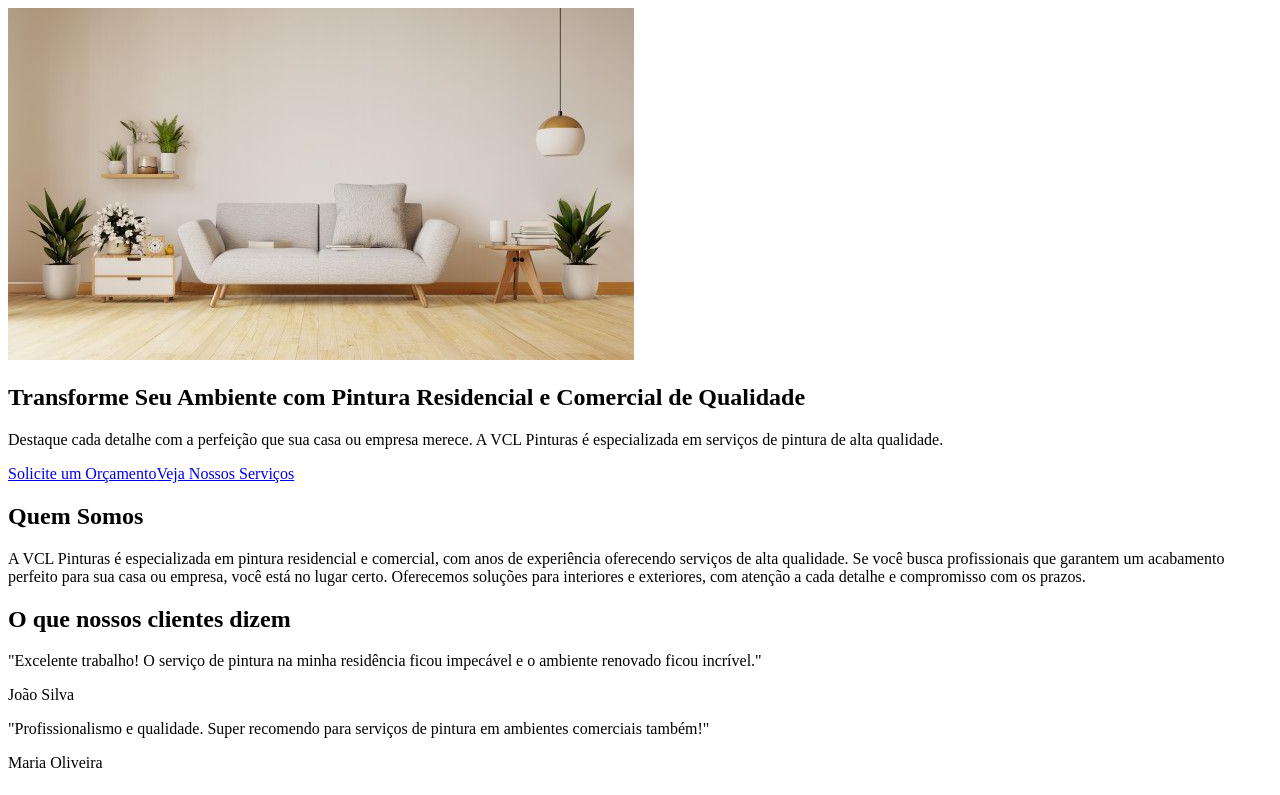
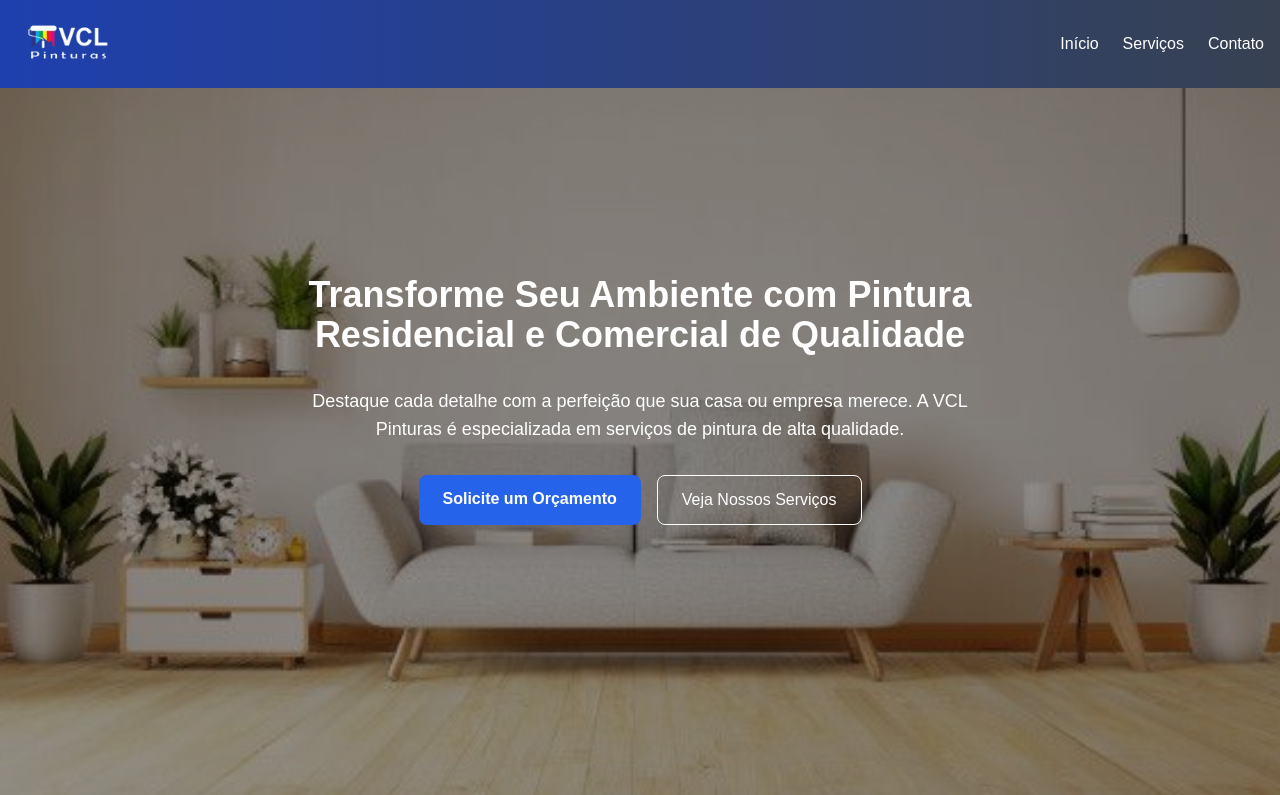
Before and after one commit to vclpinturas/vclpinturas, a Next.js app: page / in a window 1280 px wide. Shown: the top 795 px of the page. Built offline with nearby package versions, Linux system fonts and the light colour scheme; no server answers.

Commit message:
Add files via upload

```diff
--- /dev/null
+++ b/src/app/layout.jsx
@@ -0,0 +1,49 @@
+import { Geist, Geist_Mono } from "next/font/google";
+import "./globals.css";
+import Header from "@/components/Header";
+import heroBG from "../../public/images/hero-bg.jpeg"
+import GoogleTagManager from "@/components/GTM";
+
+const geistSans = Geist({
+  variable: "--font-geist-sans",
+  subsets: ["latin"],
+});
+
+const geistMono = Geist_Mono({
+  variable: "--font-geist-mono",
+  subsets: ["latin"],
+});
+
+export const metadata = {
+  title: "Serviços de Pintura Residencial e Comercial",
+  description:
+    "Oferecemos serviços profissionais de pintura para imóveis residenciais e comerciais, garantindo acabamento de qualidade e eficiência. Atendemos a diversas necessidades de pintura, tanto para ambientes internos quanto externos.",
+};
+
+
+export default function RootLayout({ children }) {
+  return (
+    <html lang="pt-br">
+      <head>
+        <GoogleTagManager />
+        <meta name="robots" content="index, follow" />
+        <meta name="author" content="VCL Pinturas" />
+        <meta name="keywords" content="pintura residencial, pintura comercial, pintura para empresas, serviços de pintura, pintura de paredes, pintura profissional" />
+      </head>
+      <body
+        className={`${geistSans.variable} ${geistMono.variable} antialiased bg-gray-100 flex flex-col min-h-screen`}
+      >
+        <noscript>
+        <iframe
+          src={`https://www.googletagmanager.com/ns.html?id=GTM-WMCW5PN5`}
+          height="0"
+          width="0"
+          style={{ display: "none", visibility: "hidden" }}
+        ></iframe>
+      </noscript>
+        <Header />
+        <main className="mx-auto flex-grow w-full">{children}</main>
+      </body>
+    </html>
+  );
+}
```
